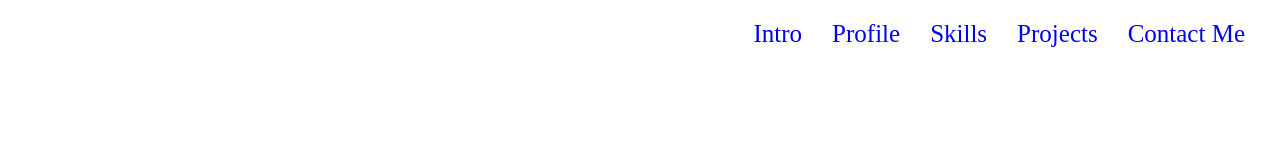
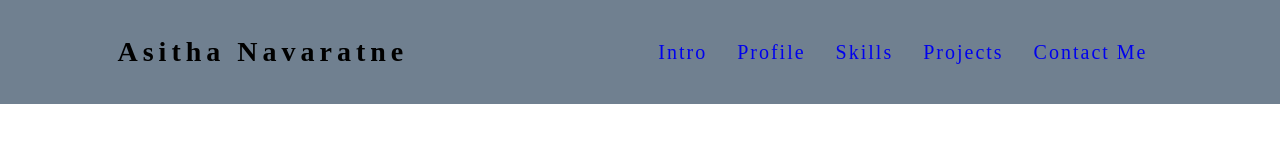
Before and after one commit to asitha-navaratne/asitha-navaratne, a plain HTML site: page index.html in a window 1280 px wide. Drawn offline with Linux system fonts and the light colour scheme.

Commit message:
Added space between navigation title and links

```diff
--- a/index.html
+++ b/index.html
@@ -9,7 +9,8 @@
   </head>
   <body>
     <nav>
-      <ul>
+      <div><h1 class="nav-title">Asitha Navaratne</h1></div>
+      <ul class="nav-links">
         <li><a href="#">Intro</a></li>
         <li><a href="#">Profile</a></li>
         <li><a href="#">Skills</a></li>
--- a/resources/style.css
+++ b/resources/style.css
@@ -14,21 +14,26 @@ html {
 /* ===[ NAVIGATION ]=== */
 
 nav {
-  padding: 10px 20px;
-  font-size: 2.5rem;
+  display: flex;
+  justify-content: space-around;
+  align-items: center;
+  min-height: 13vh;
+  background-color: slategray;
 }
 
-nav ul {
-  display: flex;
-  flex-direction: row;
-  list-style-type: none;
-  justify-content: flex-end;
+.nav-title {
+  font-size: 2.8rem;
+  letter-spacing: 0.5rem;
 }
 
-nav li {
-  padding: 10px 15px;
+.nav-links {
+  display: flex;
+  list-style: none;
 }
 
-nav a {
+.nav-links a {
+  font-size: 2rem;
+  letter-spacing: 0.2rem;
+  padding: 0px 15px;
   text-decoration: none;
 }
```
